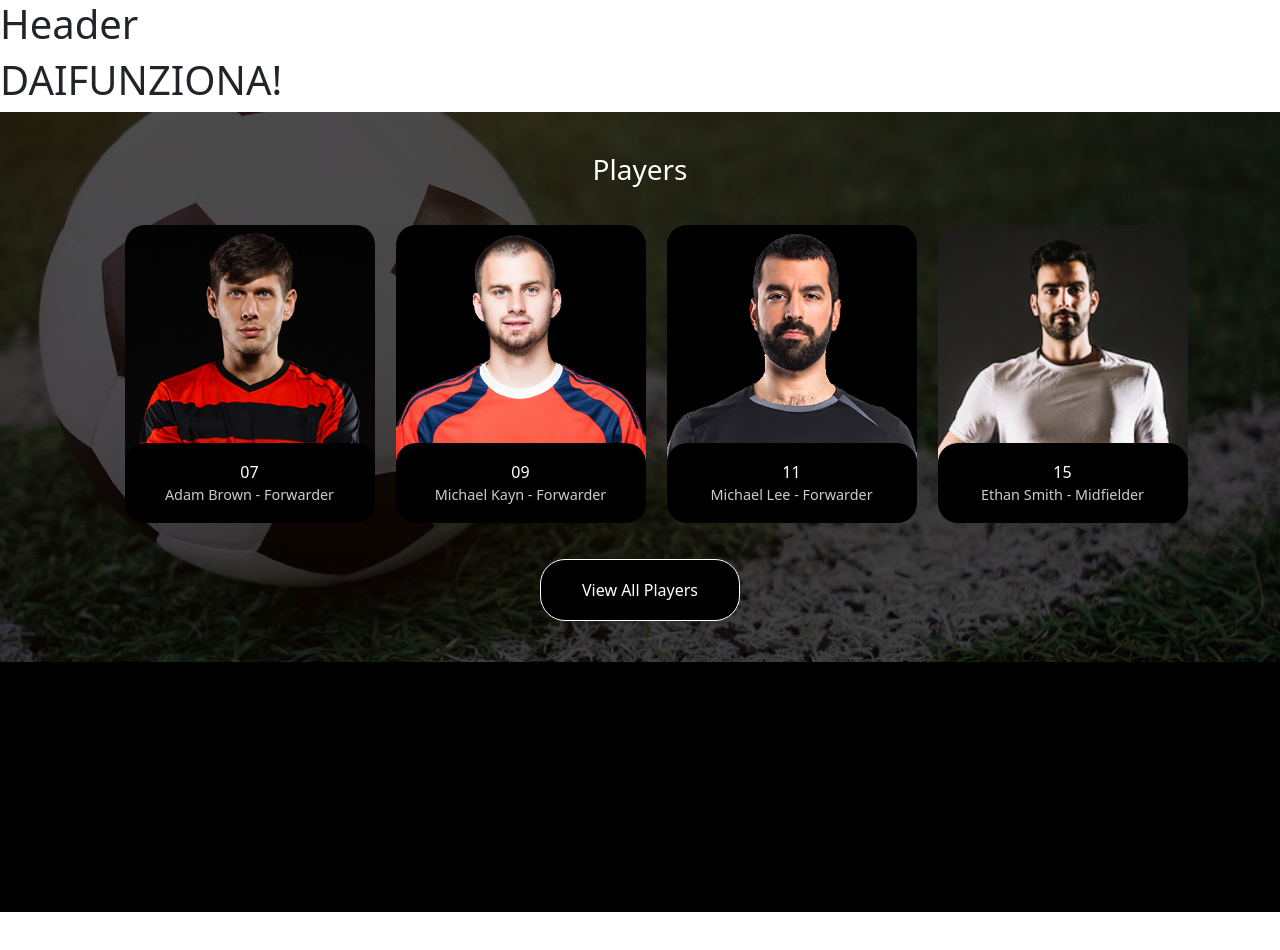
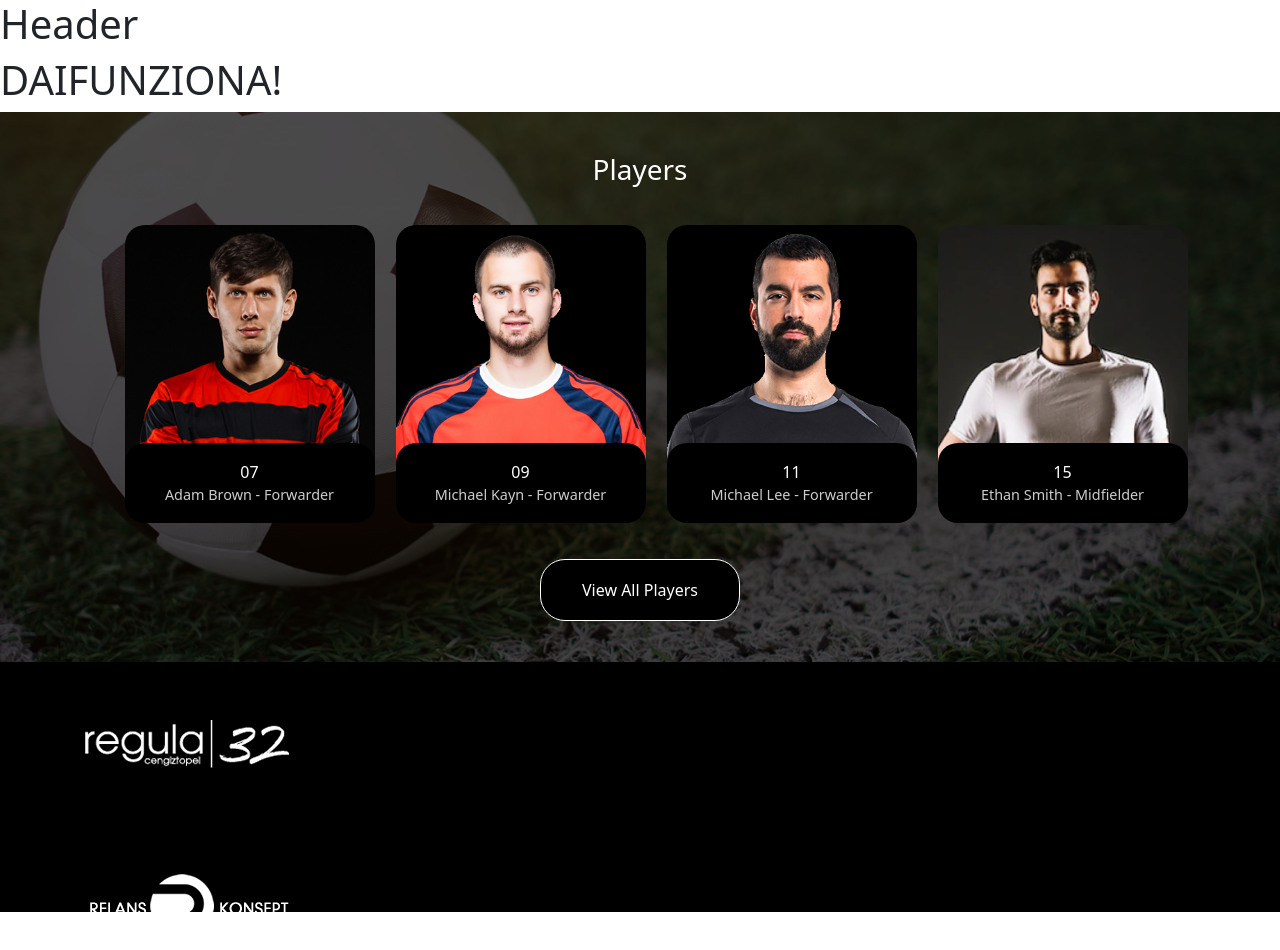
Before and after one commit to AngeloCrisci/proj-html-vuejs, a Vue app: page / in a window 1280 px wide. Shown: the top 950 px of the page. Before the commit the page ends 912 px from the top, so only its background shows below. Built offline with nearby package versions, Linux system fonts and the light colour scheme.

Commit message:
img added

```diff
--- a/src/components/MainSponsor.vue
+++ b/src/components/MainSponsor.vue
@@ -6,7 +6,7 @@ export default {
     },
     data() {
         return {
-            sponsor: [
+            sponsors: [
                 'client2.png',
                 'client3.png',
                 'client4.png',
@@ -27,8 +27,8 @@ export default {
 <template>
 <div class="main-sponsors">
         <div class="container">
-            <div class="sponsor">
-
+            <div class="sponsor" v-for="(sponsor, index) in sponsors">
+                <img :src="getImageUrl(`../assets/${sponsor}`)" :alt="sponsor">
             </div>
         </div>
 </div>
```
